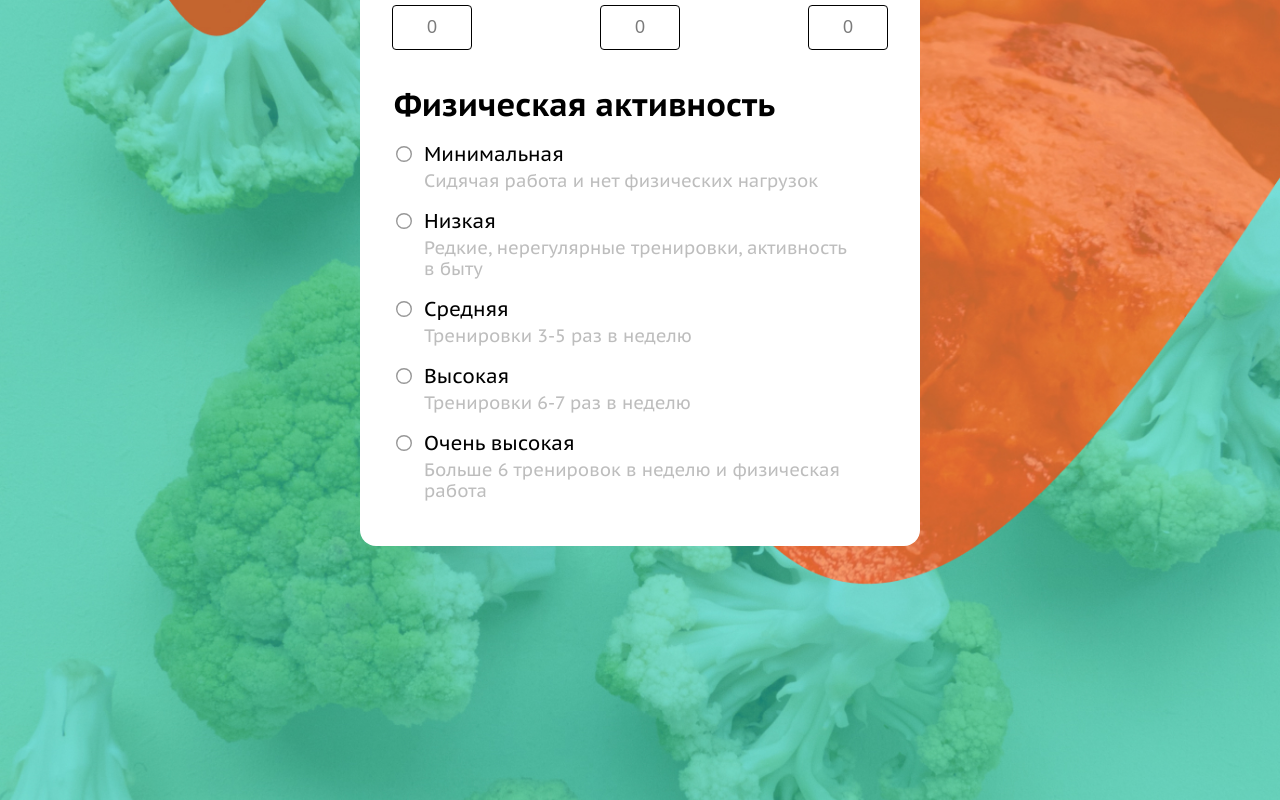
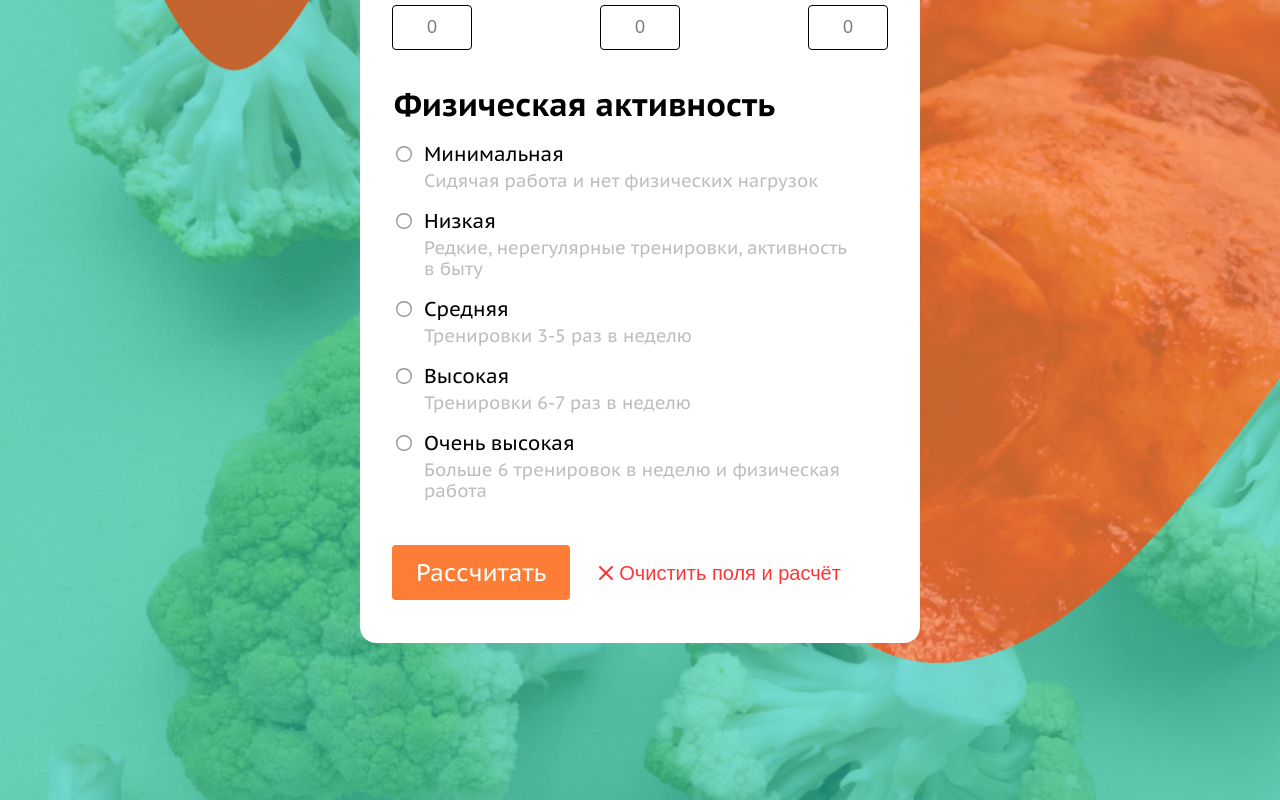
Before and after one commit to Rema04Dev/calories, a React (Vite) app: page / in a window 1280 px wide. Shown: the part 382-1182 px from the top of the page. Built offline with nearby package versions, Linux system fonts and the light colour scheme.

Commit message:
add submiting form

```diff
--- a/src/App.tsx
+++ b/src/App.tsx
@@ -12,6 +12,31 @@ const App = () => {
             <Gender />
             <Parameters />
             <Activity />
+            <div className="form__submit">
+              <button
+                className="form__submit-button button"
+                name="submit"
+                type="submit"
+              >
+                Рассчитать
+              </button>
+              <button className="form__reset-button" name="reset" type="reset">
+                <svg
+                  width="24"
+                  height="24"
+                  viewBox="0 0 24 24"
+                  fill="#FD3636"
+                  xmlns="http://www.w3.org/2000/svg"
+                >
+                  <path
+                    fillRule="evenodd"
+                    clipRule="evenodd"
+                    d="M13.4143 12.0002L18.7072 6.70725C19.0982 6.31625 19.0982 5.68425 18.7072 5.29325C18.3162 4.90225 17.6842 4.90225 17.2933 5.29325L12.0002 10.5862L6.70725 5.29325C6.31625 4.90225 5.68425 4.90225 5.29325 5.29325C4.90225 5.68425 4.90225 6.31625 5.29325 6.70725L10.5862 12.0002L5.29325 17.2933C4.90225 17.6842 4.90225 18.3162 5.29325 18.7072C5.48825 18.9022 5.74425 19.0002 6.00025 19.0002C6.25625 19.0002 6.51225 18.9022 6.70725 18.7072L12.0002 13.4143L17.2933 18.7072C17.4882 18.9022 17.7443 19.0002 18.0002 19.0002C18.2562 19.0002 18.5122 18.9022 18.7072 18.7072C19.0982 18.3162 19.0982 17.6842 18.7072 17.2933L13.4143 12.0002Z"
+                  />
+                </svg>
+                <span> Очистить поля и расчёт </span>
+              </button>
+            </div>
           </form>
           <section className="counter__result counter__result--hidden">
             <h2 className="heading">Ваша норма калорий</h2>
```
